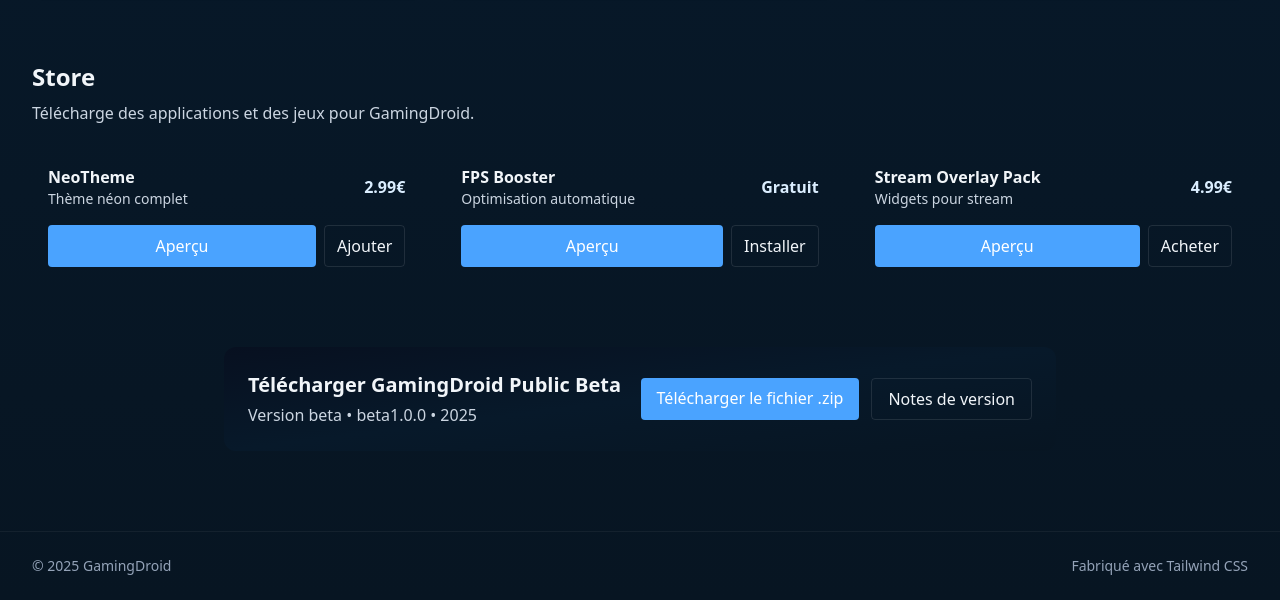
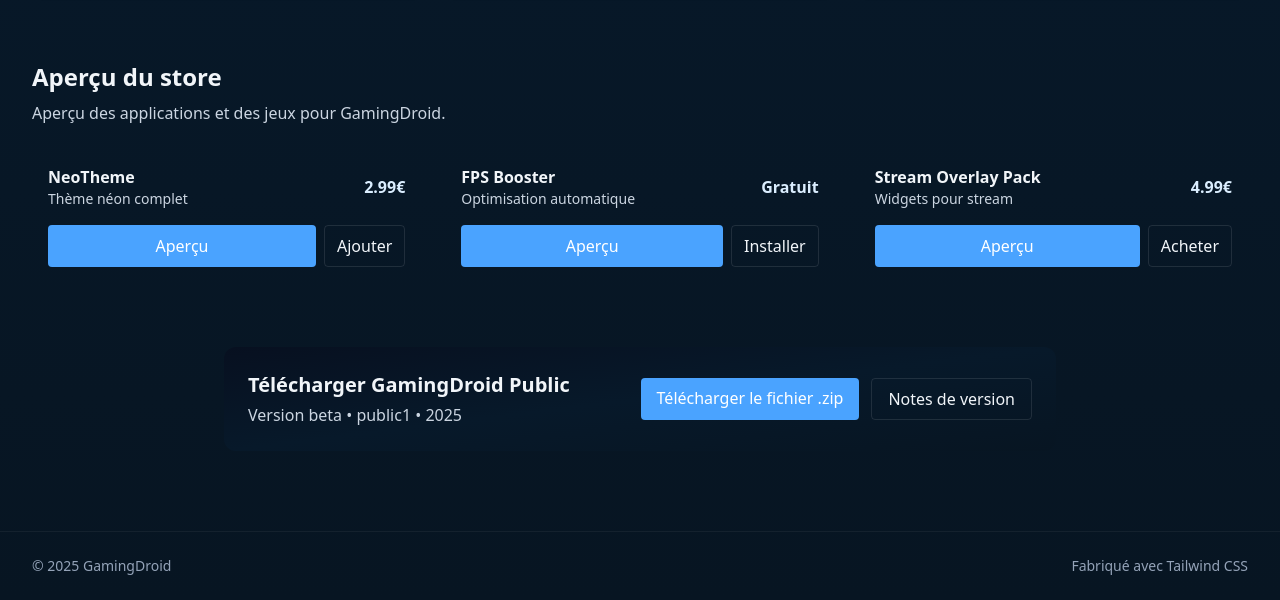
Before and after one commit to MxsbDream/GamingDroid, a plain HTML site: page index.html in a window 1280 px wide. Shown: the part 1042-1642 px from the top of the page. Drawn offline with nearby package versions, Linux system fonts and the light colour scheme.

Commit message:
Update links and text for store section

```diff
--- a/index.html
+++ b/index.html
@@ -55,15 +55,15 @@
           </a>
           <nav class="hidden md:flex items-center space-x-2 ml-4">
             <a href="#home" class="px-3 py-2 rounded-md text-sm font-medium text-white bg-white/6 hover:bg-white/8">Accueil</a>
-            <a href="#store" class="px-3 py-2 rounded-md text-sm font-medium text-slate-200 hover:bg-white/4">Store</a>
-            <a href="#download" class="px-3 py-2 rounded-md text-sm font-medium text-slate-200 hover:bg-white/4">Télécharger</a>
+            <a href="store.html" class="px-3 py-2 rounded-md text-sm font-medium text-slate-200 hover:bg-white/4">Store</a>
+
           </nav>
         </div>
 
         <div class="flex items-center gap-3">
           <a href="#store" class="hidden sm:inline-flex items-center gap-2 px-4 py-2 rounded-md bg-gradient-to-r from-vortex-500 to-vortex-700 hover:opacity-95 shadow">
             <svg class="w-5 h-5" fill="none" stroke="currentColor" viewBox="0 0 24 24"><path stroke-linecap="round" stroke-linejoin="round" stroke-width="2" d="M3 7h18M7 7v10m10-10v10M5 17a2 2 0 002 2h10a2 2 0 002-2" /></svg>
-            Store
+            Aperçu du store
           </a>
           <a href="#download" class="inline-flex items-center gap-2 px-4 py-2 rounded-md border border-vortex-500 text-vortex-100 hover:bg-vortex-500/10">
             Télécharger
@@ -102,7 +102,7 @@
             <a href="#download" class="inline-flex items-center gap-2 px-5 py-3 rounded-md bg-gradient-to-r from-vortex-500 to-vortex-700 text-white shadow-lg">
               Télécharger
             </a>
-            <a href="#store" class="inline-flex items-center gap-2 px-5 py-3 rounded-md border border-white/10 text-white/90 hover:bg-white/3">
+            <a href="store.html" class="inline-flex items-center gap-2 px-5 py-3 rounded-md border border-white/10 text-white/90 hover:bg-white/3">
               Parcourir le store
             </a>
           </div>
@@ -189,8 +189,8 @@
 
     <!-- STORE -->
     <section id="store" class="max-w-7xl mx-auto px-4 sm:px-6 lg:px-8 mt-16">
-      <h3 class="text-2xl font-semibold">Store</h3>
-      <p class="mt-2 text-slate-300 max-w-2xl">Télécharge des applications et des jeux pour GamingDroid.</p>
+      <h3 class="text-2xl font-semibold">Aperçu du store</h3>
+      <p class="mt-2 text-slate-300 max-w-2xl"> Aperçu des applications et des jeux pour GamingDroid.</p>
 
       <div class="mt-6 grid grid-cols-1 sm:grid-cols-2 lg:grid-cols-3 gap-6">
         <div class="bg-white/3 p-4 rounded-lg">
@@ -242,8 +242,8 @@
       <div class="rounded-xl bg-gradient-to-br from-white/4 to-white/2 p-6">
         <div class="flex items-center justify-between">
           <div>
-            <h4 class="text-xl font-semibold">Télécharger GamingDroid Public Beta</h4>
-            <p class="text-slate-300 mt-1">Version beta • beta1.0.0 • 2025</p>
+            <h4 class="text-xl font-semibold">Télécharger GamingDroid Public</h4>
+            <p class="text-slate-300 mt-1">Version beta • public1 • 2025</p>
           </div>
           <div class="flex gap-3">
             <a href="#" class="px-4 py-2 rounded bg-vortex-500 text-white">Télécharger le fichier .zip</a>
```
